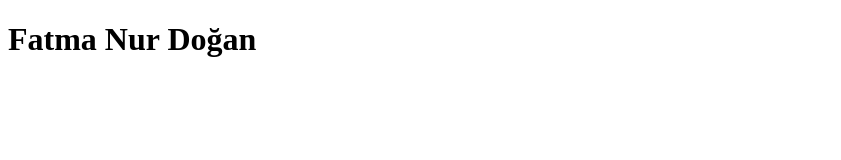
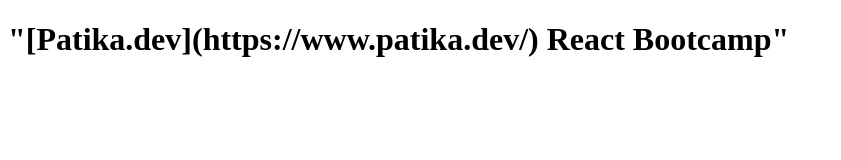
Before and after one commit to fatmanur97/Hafta-1, a plain HTML site: page Ödev -1 /index.html in a window 1280 px wide. Shown: the whole page, without its empty margins (0-841 px from the left). Drawn offline with Linux system fonts and the light colour scheme.

Commit message:
ödev-1 index.html added

```diff
--- a/Ödev -1 /index.html
+++ b/Ödev -1 /index.html
@@ -8,7 +8,7 @@
     </head>
 
     <body>
-        <h1>Fatma Nur Doğan</h1>
+        <h1>"[Patika.dev](https://www.patika.dev/) React Bootcamp"</h1>
     </body>
 
     </html>
```
